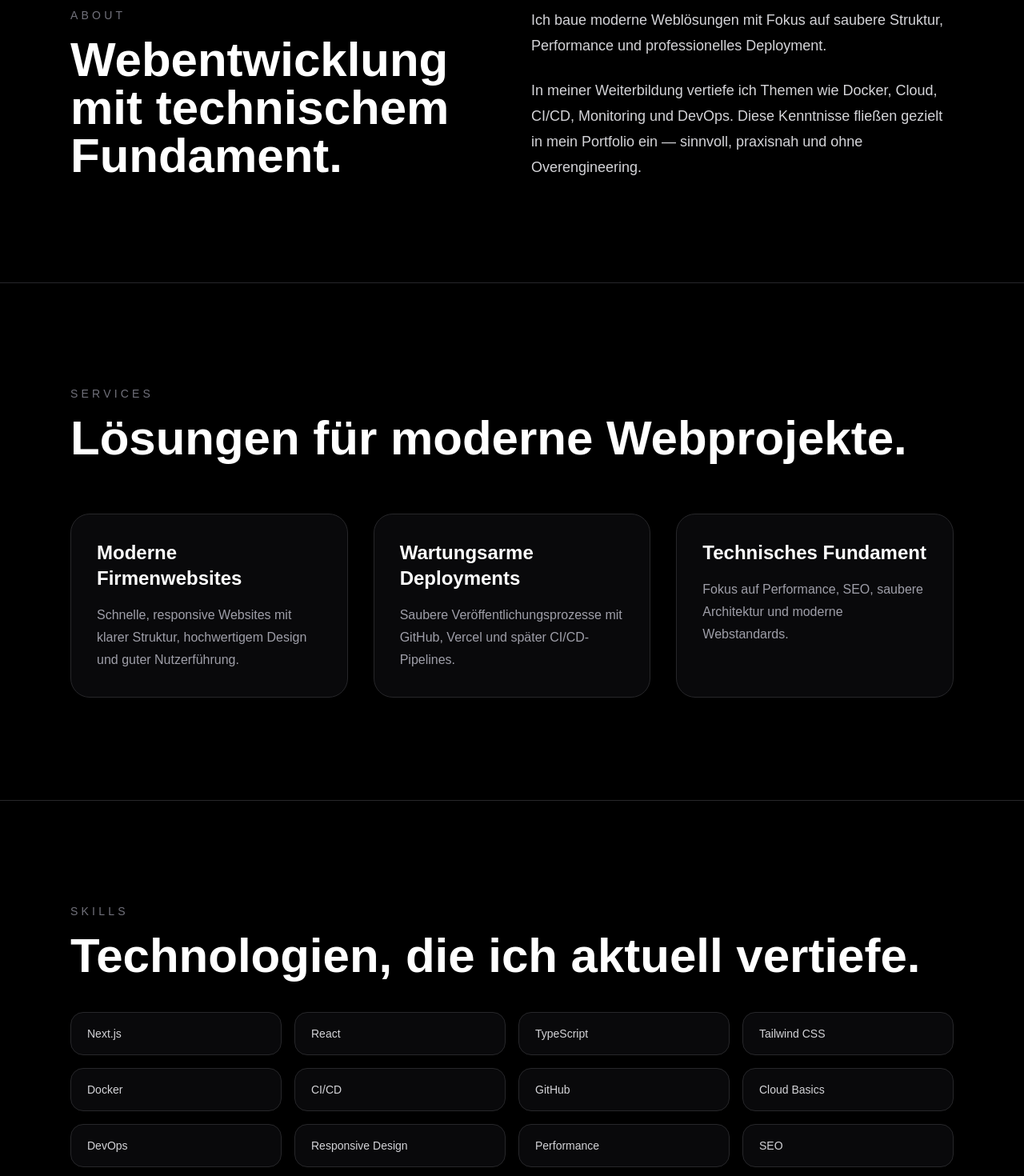
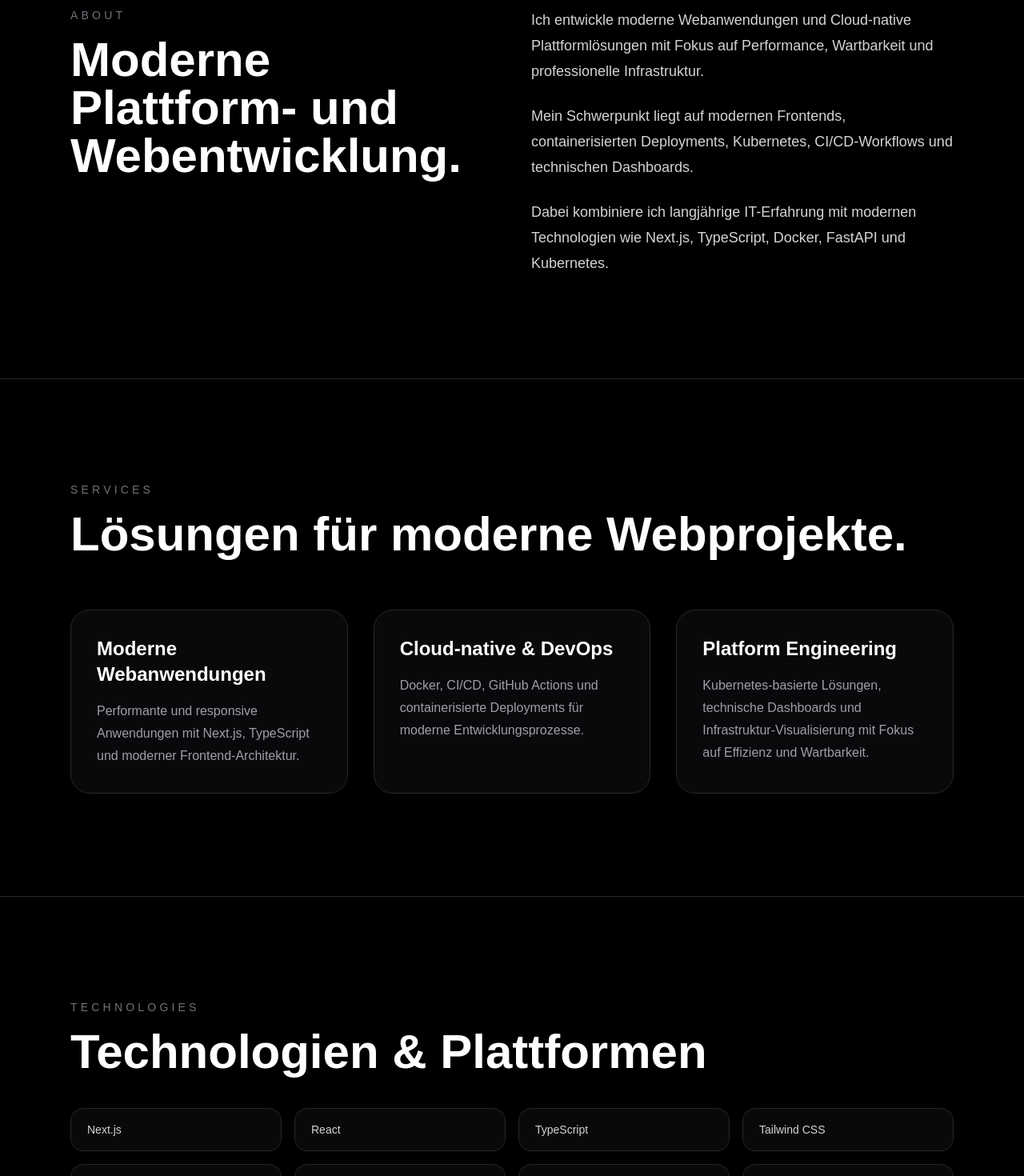
Before and after one commit to platform-eva/portfolio, a Next.js app: page / in a window 1280 px wide. Shown: the part 920-2390 px from the top of the page at 80% size. Built offline with nearby package versions, Linux system fonts and the light colour scheme.

Commit message:
Reposition portfolio towards cloud-native and platform engineering

```diff
--- a/components/sections/AboutSection.tsx
+++ b/components/sections/AboutSection.tsx
@@ -11,20 +11,28 @@ export function AboutSection() {
             </p>
 
             <h2 className="text-4xl font-bold md:text-6xl">
-              Webentwicklung mit technischem Fundament.
+              Moderne Plattform- und Webentwicklung.
             </h2>
           </div>
 
           <div className="space-y-6 text-lg leading-8 text-zinc-300">
             <p>
-              Ich baue moderne Weblösungen mit Fokus auf saubere Struktur,
-              Performance und professionelles Deployment.
+              Ich entwickle moderne Webanwendungen und
+              Cloud-native Plattformlösungen mit Fokus auf
+              Performance, Wartbarkeit und professionelle
+              Infrastruktur.
             </p>
 
             <p>
-              In meiner Weiterbildung vertiefe ich Themen wie Docker, Cloud,
-              CI/CD, Monitoring und DevOps. Diese Kenntnisse fließen gezielt in
-              mein Portfolio ein — sinnvoll, praxisnah und ohne Overengineering.
+              Mein Schwerpunkt liegt auf modernen Frontends,
+              containerisierten Deployments, Kubernetes,
+              CI/CD-Workflows und technischen Dashboards.
+            </p>
+
+            <p>
+              Dabei kombiniere ich langjährige IT-Erfahrung
+              mit modernen Technologien wie Next.js,
+              TypeScript, Docker, FastAPI und Kubernetes.
             </p>
           </div>
         </div>
--- a/components/sections/HeroSection.tsx
+++ b/components/sections/HeroSection.tsx
@@ -15,20 +15,22 @@ export function HeroSection() {
         className="relative z-10 mx-auto max-w-5xl text-center"
       >
         <p className="mb-4 text-xs uppercase tracking-[0.3em] text-zinc-500 md:text-sm">
-          Fullstack • Cloud • DevOps
+          Fullstack • Cloud-native • Platform Engineering
         </p>
 
         <h1 className="mb-6 bg-gradient-to-r from-white to-zinc-500 bg-clip-text text-5xl font-bold leading-tight text-transparent sm:text-6xl md:text-7xl lg:text-8xl">
           Eva-Maria Kuhn
         </h1>
 
-        <p className="mx-auto mb-10 max-w-2xl text-base leading-8 text-zinc-300 md:text-lg">
-          Moderne Weblösungen mit Fokus auf Performance, sauberer Architektur
-          und professionellem Deployment.
+        <p className="mx-auto mb-10 max-w-3xl text-base leading-8 text-zinc-300 md:text-xl">
+          Moderne Web- und Plattformlösungen mit Fokus auf
+          Cloud-native Technologien, Kubernetes, DevOps und
+          professionelle Deployments.
         </p>
 
         <div className="flex flex-col items-center justify-center gap-4 sm:flex-row">
           <Button href="#projects">Projekte ansehen</Button>
+
           <Button href="#contact" variant="secondary">
             Kontakt
           </Button>
--- a/components/sections/SkillsSection.tsx
+++ b/components/sections/SkillsSection.tsx
@@ -7,11 +7,11 @@ export function SkillsSection() {
     <section id="skills" className="border-t border-zinc-800 py-32">
       <Container>
         <p className="mb-4 text-sm uppercase tracking-[0.3em] text-zinc-500">
-          Skills
+          Technologies
         </p>
 
         <h2 className="mb-10 text-4xl font-bold md:text-6xl">
-          Technologien, die ich aktuell vertiefe.
+          Technologien & Plattformen
         </h2>
 
         <div className="grid gap-4 sm:grid-cols-2 md:grid-cols-3 lg:grid-cols-4">
--- a/data/projects.ts
+++ b/data/projects.ts
@@ -2,48 +2,58 @@ import { Project } from "@/types/project";
 
 export const projects: Project[] = [
   {
-    title: "Portfolio Website",
-    slug: "portfolio-website",
+    title: "Cost Detective",
+    slug: "cost-detective",
     description:
-      "Modernes Portfolio mit Next.js, Tailwind CSS, Framer Motion und Docker.",
-    technologies: ["Next.js", "TypeScript", "Tailwind", "Docker", "Vercel"],
+      "Cloud-native Kubernetes Efficiency Dashboard zur Analyse von Resource Waste, Autoscaling-Verhalten und Infrastruktur-Effizienz.",
+
+    technologies: [
+      "Next.js",
+      "FastAPI",
+      "Docker",
+      "Kubernetes",
+      "Helm",
+      "PostgreSQL",
+      "GitHub Actions",
+    ],
+
     details:
-      "Dieses Projekt zeigt eine moderne Portfolio-Website mit komponentenbasierter Architektur, responsivem Design, Docker-Setup, GitHub Actions und Deployment über Vercel.",
+      "Cost Detective ist ein Kubernetes Efficiency Dashboard für Platform- und DevOps-Teams. Die Anwendung visualisiert Ressourcennutzung, Autoscaling-Verhalten und potenzielle Infrastrukturverschwendung innerhalb von Kubernetes-Clustern.",
+
     challenge:
-      "Die Herausforderung war, moderne Web- und DevOps-Techniken sinnvoll einzubauen, ohne das Projekt unnötig komplex zu machen.",
+      "Kubernetes-Metriken und Infrastrukturkosten sind oft schwer sichtbar und über verschiedene Systeme verteilt.",
+
     solution:
-      "Die Website nutzt Next.js, TypeScript, Tailwind CSS, Docker für lokale Entwicklung, GitHub Actions für CI und Vercel für automatisches Deployment.",
+      "Die Plattform kombiniert ein modernes Dashboard mit FastAPI, PostgreSQL, Docker, Kubernetes und CI/CD-Workflows zur Analyse von Workload- und Ressourcenverhalten.",
+
     result:
-      "Entstanden ist ein performantes Portfolio, das als technische Referenz und Grundlage für spätere Kundenprojekte dient.",
+      "Entstanden ist ein modernes Cloud-native Projekt mit Fokus auf Observability, Platform Engineering und Infrastruktur-Effizienz.",
   },
+
   {
-    title: "PAH GmbH Website",
-    slug: "pah-gmbh-website",
+    title: "Portfolio Platform",
+    slug: "portfolio-platform",
     description:
-      "Professionelle Firmenwebsite mit modernem Design und Fokus auf Performance.",
-    technologies: ["React", "SEO", "Responsive Design"],
+      "Modernes Portfolio mit Next.js, Docker, CI/CD und professionellem Deployment.",
+
+    technologies: [
+      "Next.js",
+      "TypeScript",
+      "Docker",
+      "GitHub Actions",
+      "Vercel",
+    ],
+
     details:
-      "Geplantes Kundenprojekt für eine schnelle, wartungsarme Firmenwebsite mit klarer Struktur und professioneller Außendarstellung.",
+      "Persönliche Plattform zur Präsentation moderner Web-, Cloud- und Plattformprojekte.",
+
     challenge:
-      "Eine kleine Firmenwebsite soll professionell wirken, schnell laden und einfach wartbar bleiben.",
+      "Das Ziel war eine moderne, performante und technisch saubere Plattform mit professioneller Infrastruktur.",
+
     solution:
-      "Geplant ist eine moderne statische Website mit klarer Informationsarchitektur, responsivem Design und sauberem Deployment.",
+      "Die Anwendung nutzt moderne Frontend-Technologien, Docker-basierte Entwicklung und automatisierte CI/CD-Workflows.",
+
     result:
-      "Ziel ist eine hochwertige Online-Präsenz mit geringen laufenden Kosten und einfacher technischer Pflege.",
-  },
-  {
-    title: "Filmprojekt Website",
-    slug: "filmprojekt-website",
-    description:
-      "Landingpage für Dokumentations- und Filmprojekte mit visueller Präsentation.",
-    technologies: ["Next.js", "UI/UX", "Deployment"],
-    details:
-      "Geplantes Projekt für eine visuelle Landingpage mit Fokus auf Storytelling, Medienpräsentation und einfache Pflege.",
-    challenge:
-      "Filmische Inhalte brauchen eine emotionale Präsentation, ohne dass die Seite langsam oder überladen wirkt.",
-    solution:
-      "Geplant ist eine reduzierte Landingpage mit starkem visuellen Fokus, guter Performance und einfacher Erweiterbarkeit.",
-    result:
-      "Die Website soll Projekte professionell präsentieren und als digitale Visitenkarte für Film- und Dokumentationsarbeiten dienen.",
+      "Die Plattform dient als technische Referenz für moderne Cloud-native und Web-Projekte.",
   },
 ];
--- a/data/services.ts
+++ b/data/services.ts
@@ -1,17 +1,19 @@
 export const services = [
   {
-    title: "Moderne Firmenwebsites",
+    title: "Moderne Webanwendungen",
     description:
-      "Schnelle, responsive Websites mit klarer Struktur, hochwertigem Design und guter Nutzerführung.",
+      "Performante und responsive Anwendungen mit Next.js, TypeScript und moderner Frontend-Architektur.",
   },
+
   {
-    title: "Wartungsarme Deployments",
+    title: "Cloud-native & DevOps",
     description:
-      "Saubere Veröffentlichungsprozesse mit GitHub, Vercel und später CI/CD-Pipelines.",
+      "Docker, CI/CD, GitHub Actions und containerisierte Deployments für moderne Entwicklungsprozesse.",
   },
+
   {
-    title: "Technisches Fundament",
+    title: "Platform Engineering",
     description:
-      "Fokus auf Performance, SEO, saubere Architektur und moderne Webstandards.",
+      "Kubernetes-basierte Lösungen, technische Dashboards und Infrastruktur-Visualisierung mit Fokus auf Effizienz und Wartbarkeit.",
   },
 ];
--- a/data/skills.ts
+++ b/data/skills.ts
@@ -4,11 +4,15 @@ export const skills = [
   "TypeScript",
   "Tailwind CSS",
   "Docker",
+  "Kubernetes",
+  "Helm",
+  "GitHub Actions",
   "CI/CD",
-  "GitHub",
-  "Cloud Basics",
-  "DevOps",
-  "Responsive Design",
-  "Performance",
-  "SEO",
+  "FastAPI",
+  "PostgreSQL",
+  "Linux",
+  "Platform Engineering",
+  "Cloud-native Development",
+  "Observability",
+  "Performance Optimization",
 ];
```
